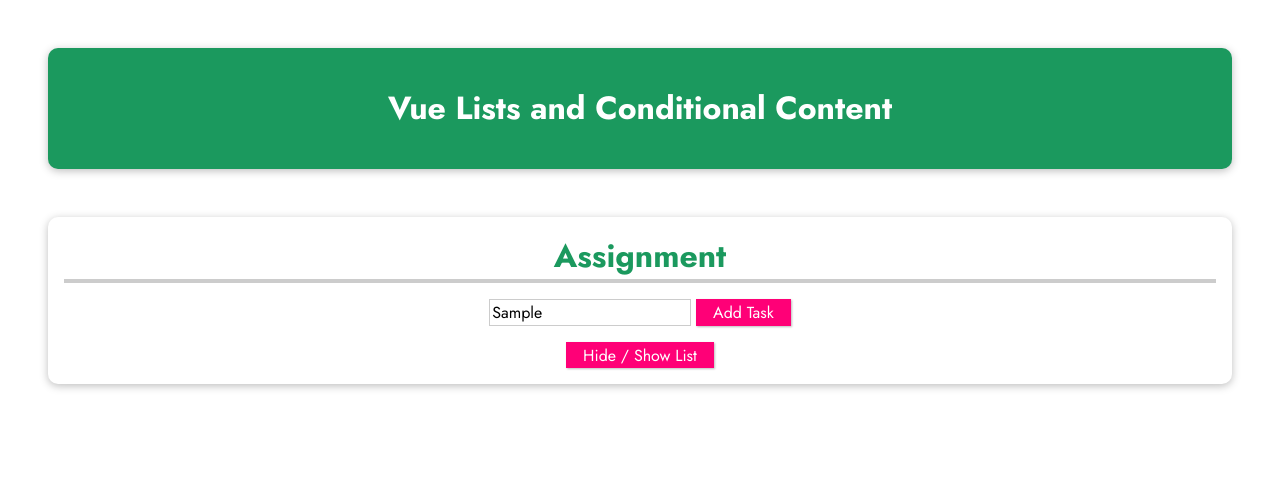
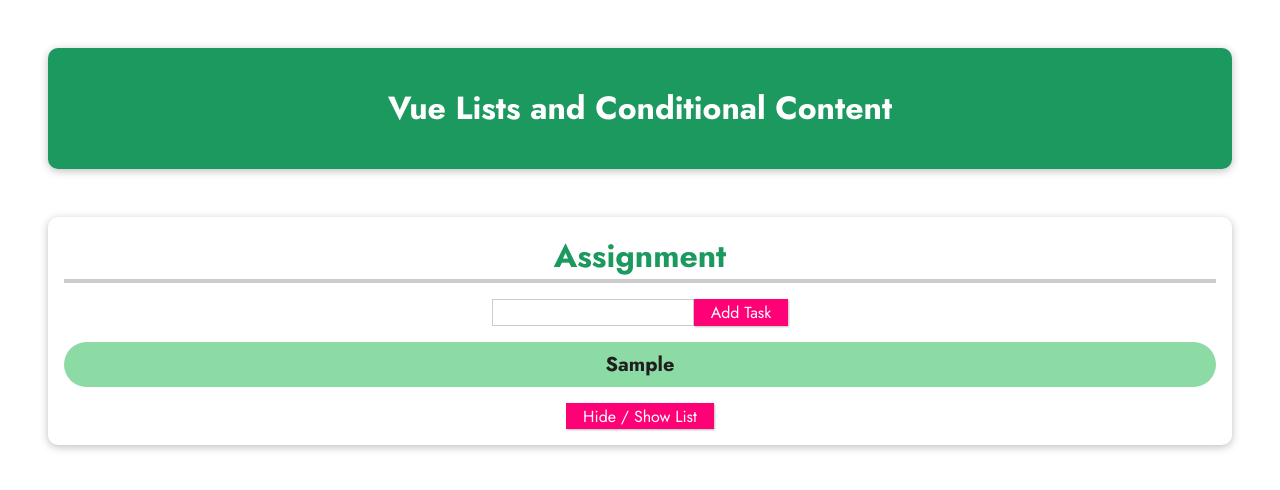
Before and after one commit to myers32/Vue-list-and-conditional-contend, a plain HTML site: page index.html in a window 1280 px wide. Both pictures are taken after typing "Sample" into the empty fields and a click on the button "Add Task". Drawn offline with nearby package versions, Linux system fonts and the light colour scheme.

Commit message:
adding task and displaying them as a list item

```diff
--- a/app.js
+++ b/app.js
@@ -0,0 +1,16 @@
+const app = Vue.createApp({
+  data() {
+    return {
+      inputData: "",
+      tasks: [],
+    };
+  },
+  methods: {
+    addTask() {
+      this.tasks.push(this.inputData);
+      this.inputData = ""
+    }
+  }
+});
+
+app.mount("#assignment");
--- a/index.html
+++ b/index.html
@@ -1,17 +1,16 @@
 <!DOCTYPE html>
 <html lang="en">
+
 <head>
   <meta charset="UTF-8" />
   <meta name="viewport" content="width=device-width, initial-scale=1.0" />
   <title>Vue Basics</title>
-    <link
-      href="https://fonts.googleapis.com/css2?family=Jost:wght@400;700&display=swap"
-      rel="stylesheet"
-    />
+  <link href="https://fonts.googleapis.com/css2?family=Jost:wght@400;700&display=swap" rel="stylesheet" />
   <link rel="stylesheet" href="styles.css" />
-    <script src="https://unpkg.com/vue@next" defer></script>
+  <script src="https://unpkg.com/vue@3/dist/vue.global.js"></script>
   <script src="app.js" defer></script>
 </head>
+
 <body>
   <header>
     <h1>Vue Lists and Conditional Content</h1>
@@ -20,14 +19,16 @@
     <h2>Assignment</h2>
     <!-- 1) Add code to manage a list of tasks in a Vue app -->
     <!-- When clicking "Add Task" a new task with the entered text should be added -->
-      <input type="text">
-      <button>Add Task</button>
+    <input type="text" v-model="inputData">
+    <button @click="addTask">Add Task</button>
     <ul>
       <!-- 2) Output the list of tasks here -->
+      <li v-for="task in tasks">{{ task }}</li>
     </ul>
     <!-- 3) When the below button is pressed, the list should be shown or hidden -->
     <!-- BONUS: Also update the button caption -->
     <button>Hide / Show List</button>
   </section>
 </body>
+
 </html>
```
Lines whose indentation alone changed are shown as unchanged.
